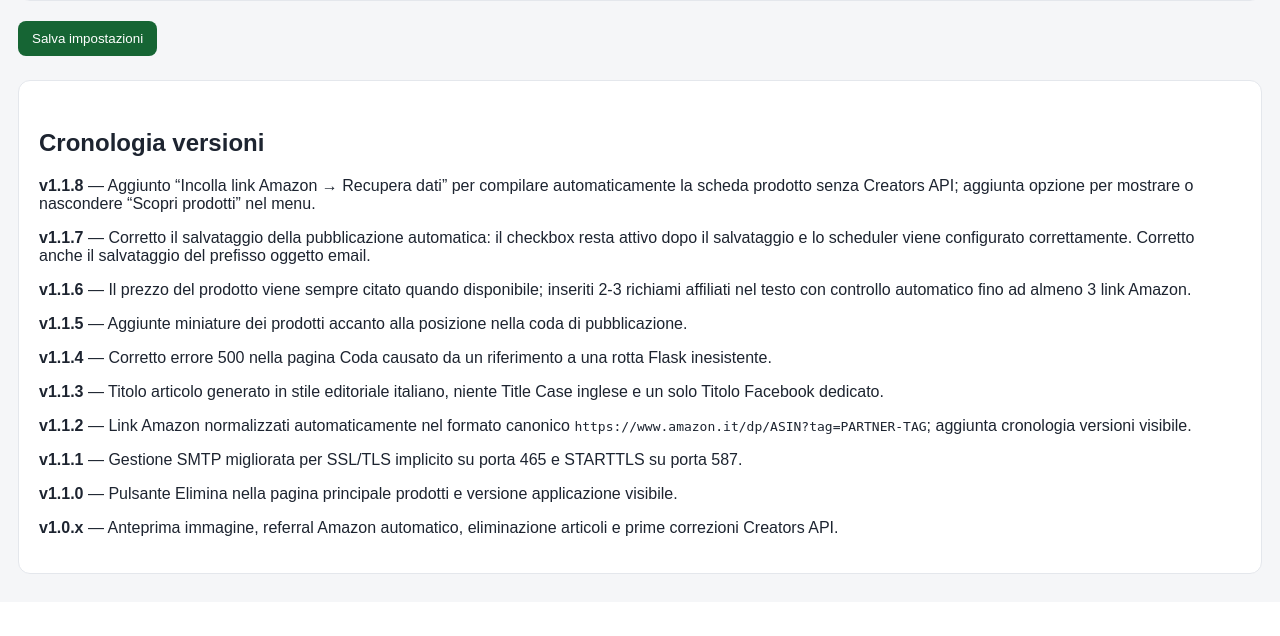
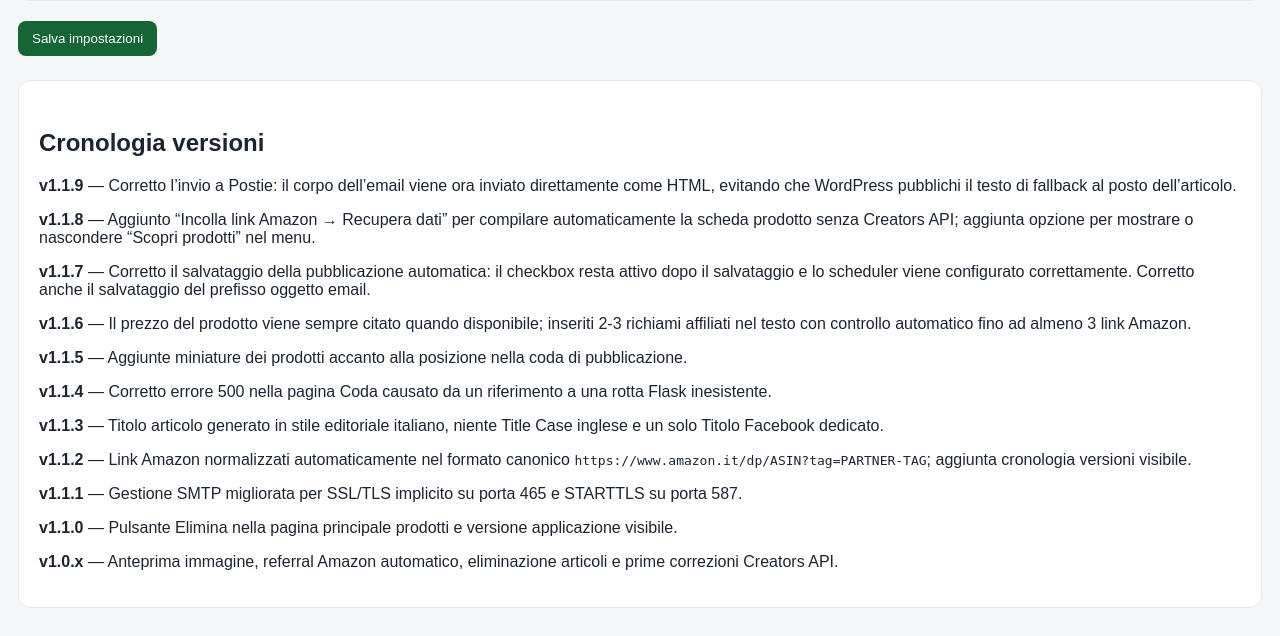
Before and after one commit to Niki206cc/amazonwp, a Flask app: page /settings in a window 1280 px wide. Shown: the part 1722-2358 px from the top of the page. Before the commit the page ends 2296 px from the top, so only its background shows below. Run offline with Flask 3, Linux system fonts and the light colour scheme; data comes from the database, SQL or seed files in the repository.

Commit message:
Update v1.1.9 changelog

```diff
--- a/templates/settings.html
+++ b/templates/settings.html
@@ -31,6 +31,7 @@
 </form>
 <section class="panel" style="margin-top:24px">
   <h2>Cronologia versioni</h2>
+  <p><strong>v1.1.9</strong> — Corretto l’invio a Postie: il corpo dell’email viene ora inviato direttamente come HTML, evitando che WordPress pubblichi il testo di fallback al posto dell’articolo.</p>
   <p><strong>v1.1.8</strong> — Aggiunto “Incolla link Amazon → Recupera dati” per compilare automaticamente la scheda prodotto senza Creators API; aggiunta opzione per mostrare o nascondere “Scopri prodotti” nel menu.</p>
   <p><strong>v1.1.7</strong> — Corretto il salvataggio della pubblicazione automatica: il checkbox resta attivo dopo il salvataggio e lo scheduler viene configurato correttamente. Corretto anche il salvataggio del prefisso oggetto email.</p>
   <p><strong>v1.1.6</strong> — Il prezzo del prodotto viene sempre citato quando disponibile; inseriti 2-3 richiami affiliati nel testo con controllo automatico fino ad almeno 3 link Amazon.</p>
```
